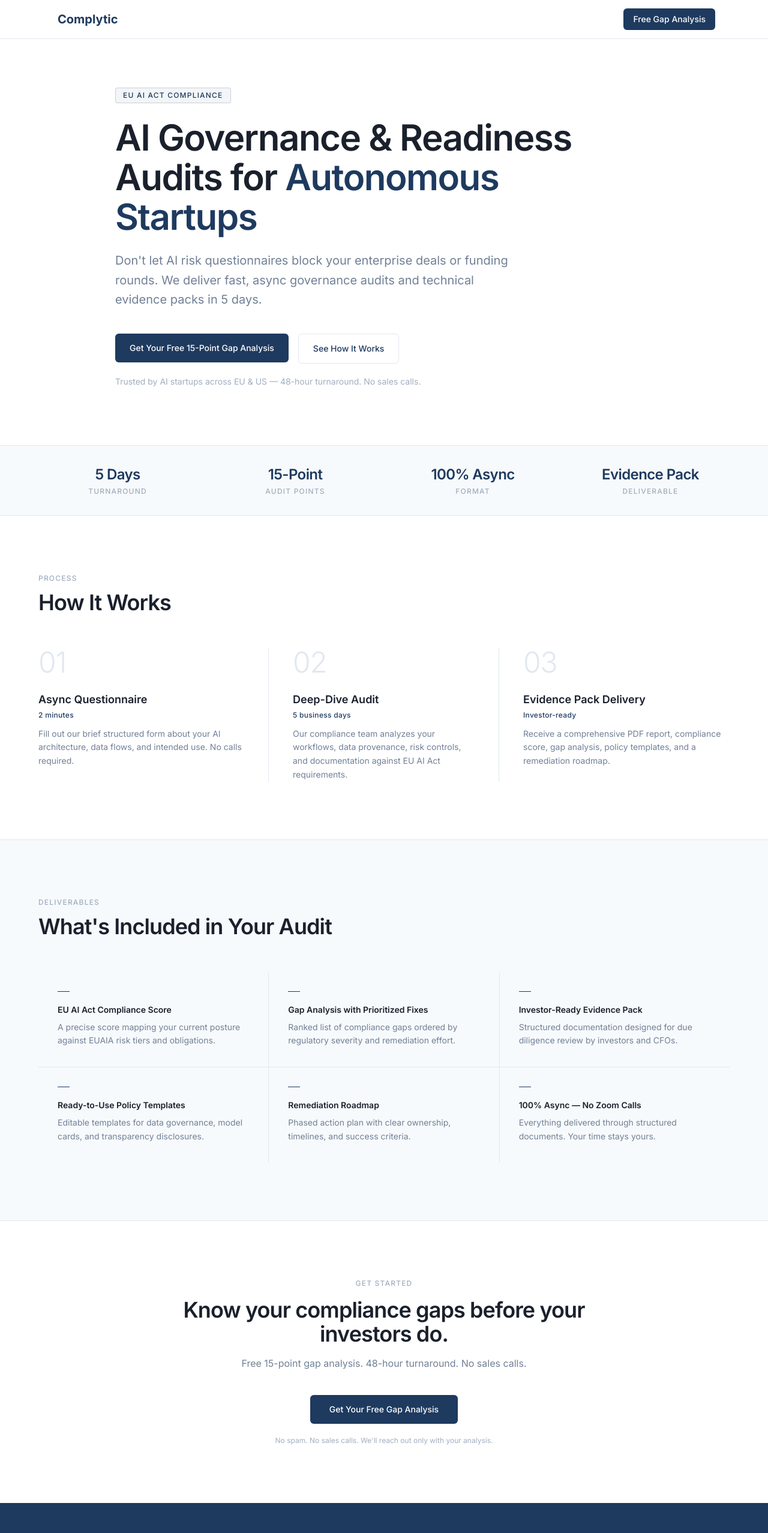
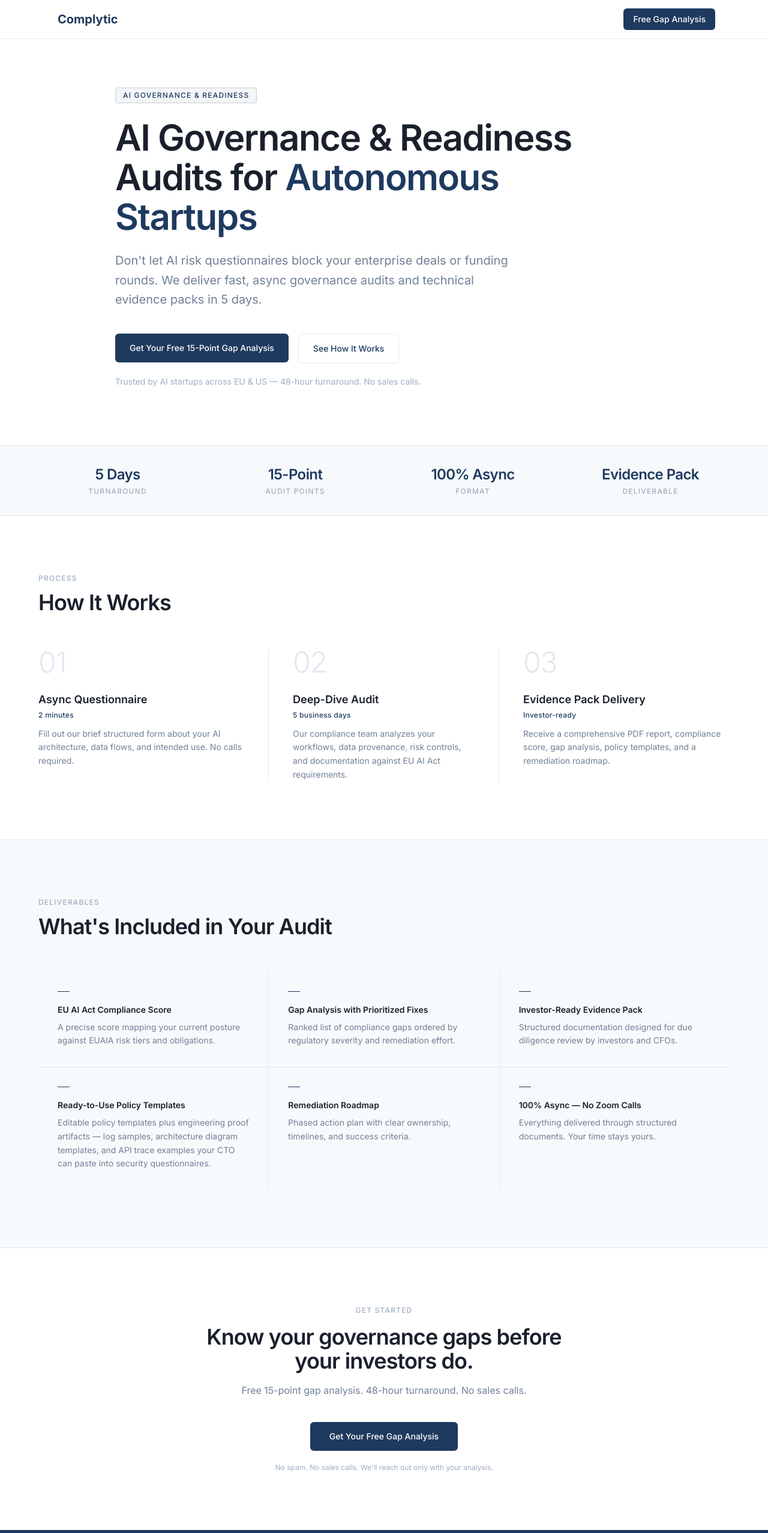
Before and after one commit to ALY219/complytic-ai, a React (Vite) app: page / in a window 1280 px wide. Shown: the top 2555 px of the page at 60% size. Built offline with nearby package versions, Linux system fonts and the light colour scheme; the HTML template or start-up script is replaced by a standard one.

Commit message:
Final positioning tweaks: governance badge + engineering proof

```diff
--- a/src/App.tsx
+++ b/src/App.tsx
@@ -37,7 +37,7 @@ function Hero() {
       <div className="max-w-4xl mx-auto">
         <div className="mb-6">
           <span className="inline-block text-xs font-medium tracking-widest uppercase text-[#1E3A5F] border border-[#1E3A5F]/20 bg-[#1E3A5F]/5 px-3 py-1 rounded-sm">
-            EU AI Act Compliance
+            AI Governance & Readiness
           </span>
         </div>
 
@@ -164,7 +164,7 @@ function WhatYouGet() {
     },
     {
       title: 'Ready-to-Use Policy Templates',
-      description: 'Editable templates for data governance, model cards, and transparency disclosures.',
+      description: 'Editable policy templates plus engineering proof artifacts — log samples, architecture diagram templates, and API trace examples your CTO can paste into security questionnaires.',
     },
     {
       title: 'Remediation Roadmap',
@@ -206,7 +206,7 @@ function CtaSection() {
       <div className="max-w-2xl mx-auto text-center">
         <p className="text-xs font-medium tracking-widest uppercase text-[#A0AEC0] mb-4">Get Started</p>
         <h2 className="text-3xl sm:text-4xl font-semibold tracking-tight text-[#1A202C] mb-4">
-          Know your compliance gaps before your investors do.
+          Know your governance gaps before your investors do.
         </h2>
         <p className="text-[#718096] mb-10 leading-relaxed">
           Free 15-point gap analysis. 48-hour turnaround. No sales calls.
```
